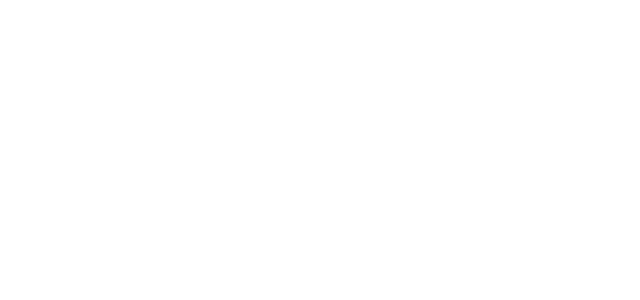
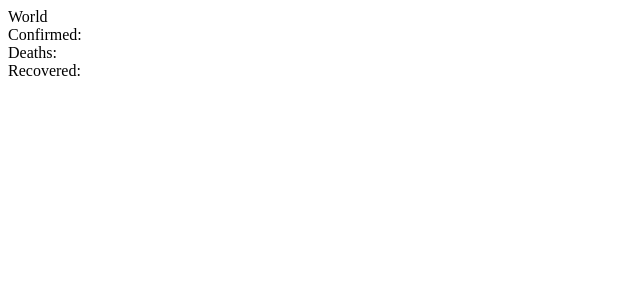
Before and after one commit to Gector23/covid-19-stat, a React (Create React App) app: page / in a window 1280 px wide. Shown: the top 300 px of the page, without its empty margins (0-640 px from the left). Built offline with nearby package versions, Linux system fonts and the light colour scheme.

Commit message:
Add 'World' component
This component renders world information about coronavirus obtained from props

```diff
--- a/src/components/App.jsx
+++ b/src/components/App.jsx
@@ -1,8 +1,13 @@
 import React from 'react';
+import World from './World';
 
 class App extends React.Component {
     render() {
-        return null;
+        return(
+            <>
+                <World worldData={{}}></World>
+            </>
+        );
     }
 }
 
--- /dev/null
+++ b/src/components/World.jsx
@@ -0,0 +1,27 @@
+import React from 'react';
+
+class World extends React.Component {
+    render() {
+        return(
+            <div>
+                <div>World</div>
+                <div>
+                    <div>
+                        <span>Confirmed:</span>
+                        <span>{this.props.worldData.cases}</span>
+                    </div>
+                    <div>
+                        <span>Deaths:</span>
+                        <span>{this.props.worldData.deaths}</span>
+                    </div>
+                    <div>
+                        <span>Recovered:</span>
+                        <span>{this.props.worldData.recovered}</span>
+                    </div>
+                </div>
+            </div>
+        );
+    }
+}
+
+export default World;
```
